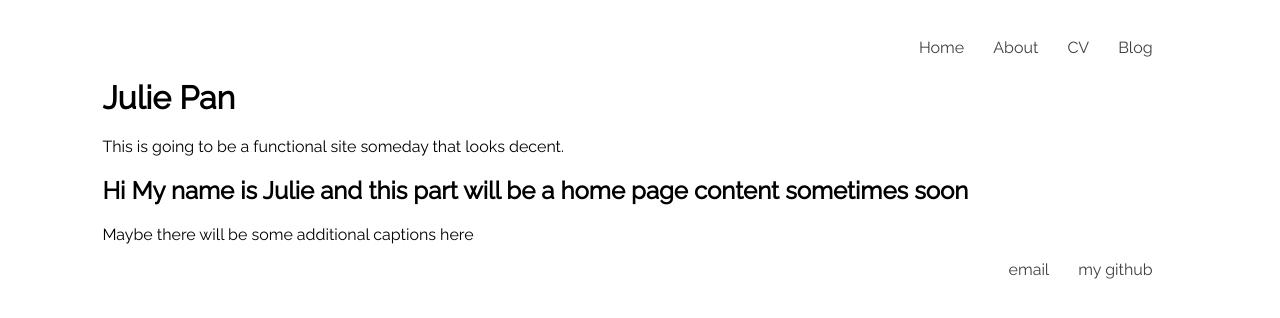
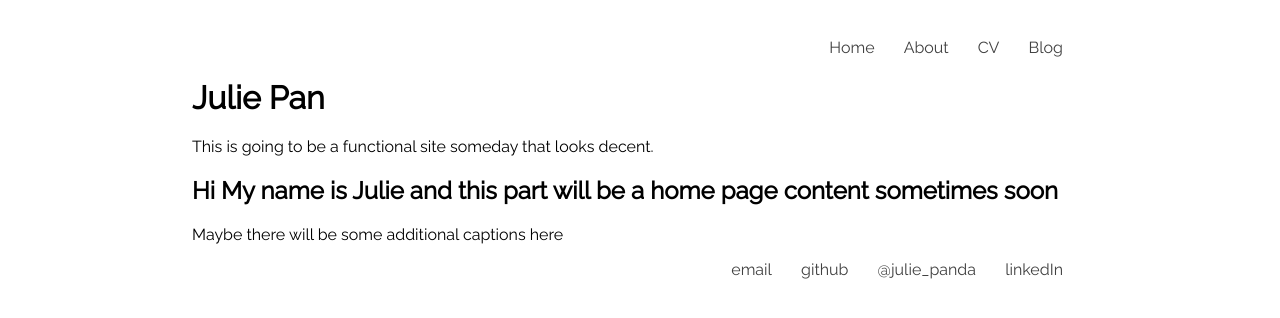
Before and after one commit to juliepanda/juliepanda.github.io, a Jekyll site: the page built from index.html, in a window 1280 px wide. Shown: the top 318 px of the page. Built offline with Jekyll 4.4.1, drawn with Linux system fonts in a browser that asks for light colours.

Commit message:
add handle

```diff
--- a/_layouts/default.html
+++ b/_layouts/default.html
@@ -26,7 +26,9 @@
 	<footer>
 		<ul>
 			<li><a href="mailto:julie.yc.pan@gmail.com">email</li>
-			<li><a href="https://github.com/ycp217">my github</li>
+			<li><a href="https://github.com/ycp217">github</li>
+			<li><a href="https://twitter.com/julie_panda">@julie_panda</li>
+			<li><a href="https://www.linkedin.com/pub/julie-pan/78/32b/11a">linkedIn</li>
 		</ul>
 	</footer>
 </body>
--- a/css/main.css
+++ b/css/main.css
@@ -1,8 +1,9 @@
 body {
 	font-family: 'Raleway', sans-serif;
 	margin-top: 3%;
-	margin-left: 8%;
-	margin-right: 8%
+	margin-left: 15%;
+	margin-right: 15%;
+
 }
 
 nav ul, footer ul {
```
